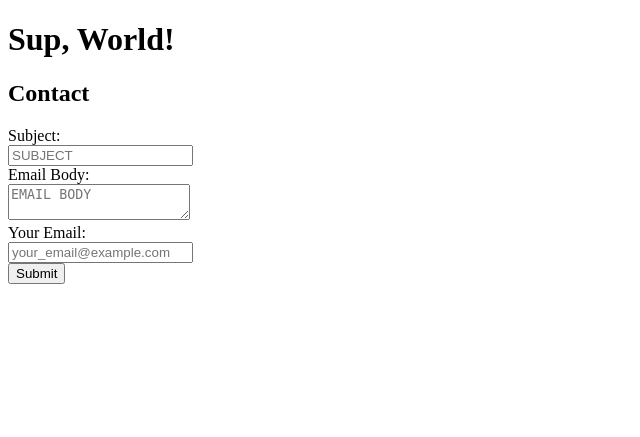
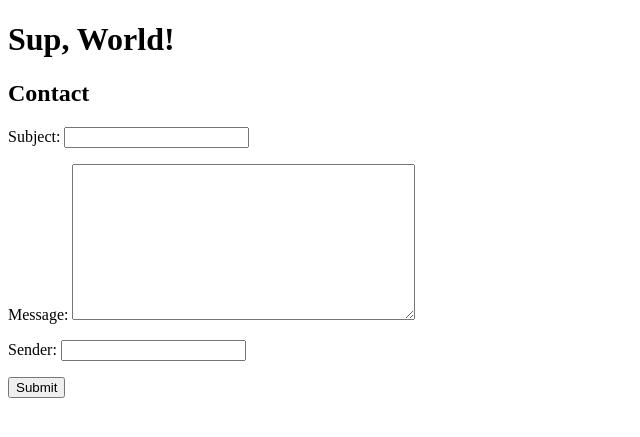
Before and after one commit to DrMartinLutherXing/medmen, a Django app: template main/templates/main/contact.html in a window 1280 px wide. Shown: the part 70-507 px from the top of the page, without its empty margins (0-640 px from the left). Run offline with Django 3.2, Linux system fonts and the light colour scheme; the template is opened without the code that fills it: values that come from a table or form of the project are taken from there, others are empty; parts of the project's set-up code (start-up, migrations or seed data) failed here and were passed over.

Commit message:
simplified form html to using form.as_p injection;

```diff
--- a/main/templates/main/contact.html
+++ b/main/templates/main/contact.html
@@ -3,19 +3,8 @@
 
 <h2>Contact</h2>
 <form action="{% url 'main:contact' %}" method="post">
-{% csrf_token %}
-	<div>
-		<label for="subject">Subject:</label><br />
-		<input type="text" name="subject" id="subject" placeholder="SUBJECT" />
-	</div>
-	<div>
-		<label for="body">Email Body:</label><br />
-		<textarea name="body" id="body" placeholder="EMAIL BODY" ></textarea>
-	</div>
-	<div>
-		<label for="email">Your Email:</label><br />
-		<input type="email" name="email" id="email" placeholder="your_email@example.com" />
-	</div>
+  {% csrf_token %}
+  {{ form.as_p }}
 	<div><input type="submit" value="Submit" /></div>
 </form>
 
```
